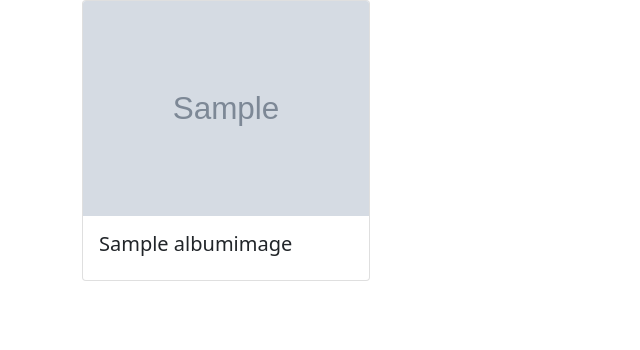
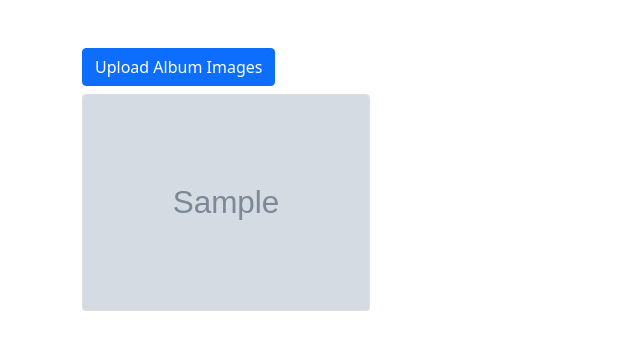
Before and after one commit to koushik21bk/Securesnap, a Django app: a page that uses photo_share/templates/base.html in a window 1280 px wide. Shown: the part 56-406 px from the top of the page, without its empty margins (0-640 px from the left). Run offline with Django 4.2, Linux system fonts and the light colour scheme; a user stored in the database is signed in; tables that the repository leaves empty hold one stand-in row (values such as "Sample post"); grey boxes marked "Sample" are stand-in pictures.

Commit message:
Updated album templates.

```diff
--- a/photo_share/album/admin.py
+++ b/photo_share/album/admin.py
@@ -22,7 +22,6 @@ class AlbumModelAdmin(admin.ModelAdmin):
 @admin.register(AlbumImage)
 class AlbumImageModelAdmin(admin.ModelAdmin):
     list_display = [
-        'name',
         'image',
         'upload_date',
         'album',
@@ -30,7 +29,6 @@ class AlbumImageModelAdmin(admin.ModelAdmin):
     ]
 
     search_fields = [
-        'name',
         'user',
     ]
 
--- a/photo_share/album/forms.py
+++ b/photo_share/album/forms.py
@@ -25,11 +25,9 @@ class AlbumImageUploadForm(forms.ModelForm):
         model = AlbumImage
 
         fields = [
-            'name',
             'image',
         ]
 
         widgets = {
-            'name': text_input,
             'image': image_input,
         }
--- a/photo_share/album/models.py
+++ b/photo_share/album/models.py
@@ -14,7 +14,8 @@ class Album(models.Model):
     status = models.CharField(
         max_length=7, choices=Status.choices, default=Status.PUBLIC)
     creation_date = models.DateTimeField(auto_now_add=True)
-    user = models.ForeignKey(User, on_delete=models.CASCADE)
+    user = models.ForeignKey(
+        User, on_delete=models.CASCADE, related_name='albums')
 
     def __str__(self) -> str:
         return self.name
@@ -35,23 +36,19 @@ class Album(models.Model):
 
 
 class AlbumImage(models.Model):
-    name = models.CharField(max_length=50)
     image = models.ImageField(upload_to='images/')
     upload_date = models.DateTimeField(auto_now_add=True)
-    album = models.ForeignKey(Album, on_delete=models.CASCADE)
-    user = models.ForeignKey(User, on_delete=models.CASCADE)
+    album = models.ForeignKey(
+        Album, on_delete=models.CASCADE, related_name='album_images')
+    user = models.ForeignKey(
+        User, on_delete=models.CASCADE, related_name='album_image_user')
 
     def __str__(self) -> str:
-        return self.name
+        return str(self.image)
 
     class Meta:
         indexes = [
-            models.Index(fields=['name'], name='album_image_name'),
-        ]
-
-        constraints = [
-            models.UniqueConstraint(
-                fields=['name', 'user'], name='album_image_unique_name_user')
+            models.Index(fields=['image'], name='album_image_idx'),
         ]
 
         ordering = ['-upload_date']
--- a/photo_share/album/templates/album/album.html
+++ b/photo_share/album/templates/album/album.html
@@ -5,18 +5,21 @@
 {% endblock title %}
 
 {% block content %}
+
+    {% if request.user.username == profile.username %}
+        <a href="{% url 'album:upload-image' request.user.slug album.pk %}" class="btn btn-primary">
+            Upload Album Images
+        </a>
+    {% endif %}
+
     {% for image in images %}
-        <div class="card" style="width: 18rem;">
-            <img src="{{ image.image.url }}" alt="{{ image.name }}" class="card-img-top">
-            <div class="card-body">
-                <h5 class="card-title">
-                    {{ image.name }}
-                </h5>
-            </div>
+        <div class="card mb-4 mt-2" style="width: 18rem;">
+            <img src="{{ image.image.url }}" alt="" class="card-img-top">
         </div>
     {% empty %}
         <p>
             There are no images in this album.
         </p>
     {% endfor %}
+
 {% endblock content %}
--- a/photo_share/album/templates/album/albums.html
+++ b/photo_share/album/templates/album/albums.html
@@ -6,7 +6,10 @@
 
 {% block content %}
     {% for album in albums %}
-        <div class="card">
+        <div class="card text-center" style="width: 18rem;">
+           {% with first_image=album.album_images.first %}
+           <img src="{{ first_image.image.url }}" alt="" class="card-img-top">
+           {% endwith %}
             <div class="card-body">
                 <h5 class="card-title">
                     {{ album.name }}
--- a/photo_share/album/urls.py
+++ b/photo_share/album/urls.py
@@ -11,6 +11,8 @@ urlpatterns = [
     path('photos/<slug:slug>/albums/', views.AlbumsView.as_view(), name='albums'),
     path('photos/<slug:slug>/album/<int:pk>/',
          views.AlbumView.as_view(), name='album'),
+    path('photos/<slug:slug>/album/<int:pk>/upload-image/',
+         views.AlbumImageUploadView.as_view(), name='upload-image'),
 ]
 
 if settings.DEBUG:
--- a/photo_share/album/views.py
+++ b/photo_share/album/views.py
@@ -3,7 +3,7 @@ from django.views.generic.edit import CreateView
 from django.views.generic.list import ListView
 from django.views.generic.detail import DetailView
 from django.urls import reverse_lazy
-from .forms import AlbumCreationForm
+from .forms import AlbumCreationForm, AlbumImageUploadForm
 from .models import Album, AlbumImage
 from user.models import User
 
@@ -17,19 +17,6 @@ class AlbumCreationView(CreateView):
     def get_success_url(self) -> str:
         return reverse_lazy('user:profile', args=[self.request.user.slug])
 
-    def form_valid(self, form):
-        form.instance.user = self.request.user
-        images = self.request.FILES.getlist('images')
-        for image in images:
-            photo = AlbumImage.objects.create(
-                name=image.name,
-                image=image,
-                album=self.get_object,
-                user=self.request.user
-            )
-            photo.save()
-        return super().form_valid(form)
-
 
 class AlbumsView(ListView):
     """Use this view to list all albums of the profile user"""
@@ -38,11 +25,15 @@ class AlbumsView(ListView):
     context_object_name = 'albums'
 
     def get_queryset(self):
+        # Get the user's slug field of the profile that is being viewed
         user = self.kwargs['slug']
+        # Return all albums that belong to the profile user
+        # that is being viewed
         return Album.objects.filter(user__username=user)
 
     def get_context_data(self, **kwargs):
         context = super().get_context_data(**kwargs)
+        # Get the user object from the `slug` field in the url
         context["profile_user"] = User.objects.get(
             username=self.kwargs['slug'])
         return context
@@ -57,4 +48,31 @@ class AlbumView(DetailView):
         context = super().get_context_data(**kwargs)
         context["images"] = AlbumImage.objects.filter(
             album__id=self.kwargs['pk'])
+        context['profile'] = User.objects.get(slug=self.kwargs['slug'])
         return context
+
+
+class AlbumImageUploadView(CreateView):
+    model = AlbumImage
+    template_name = 'album/upload-image.html'
+    # form_class = AlbumImageUploadForm
+
+    fields = [
+        'image',
+    ]
+
+    def get_success_url(self) -> str:
+        return reverse_lazy('album:album', args=[self.request.user.slug, self.kwargs['pk']])
+
+    def form_valid(self, form):
+        images = self.request.FILES.getlist('image')
+        for image in images:
+            AlbumImage.objects.create(
+                image=image,
+                album=Album.objects.get(pk=self.kwargs['pk']),
+                user=self.request.user
+            )
+            form.instance.user = self.request.user
+            form.instance.album = Album.objects.get(pk=self.kwargs['pk'])
+
+        return super().form_valid(form)
--- a/photo_share/templates/base.html
+++ b/photo_share/templates/base.html
@@ -14,7 +14,7 @@ It is already suited for bootstrap.
 </head>
 <body>
     {% include 'navbar.html' %}
-    <div class="container">
+    <div class="container mt-5 mb-5">
         {% block content %}{% endblock content %}
     </div>
     <script src="https://cdn.jsdelivr.net/npm/bootstrap@5.0.2/dist/js/bootstrap.bundle.min.js" integrity="sha384-MrcW6ZMFYlzcLA8Nl+NtUVF0sA7MsXsP1UyJoMp4YLEuNSfAP+JcXn/tWtIaxVXM" crossorigin="anonymous"></script>
```
Also changed, not shown: photo_share/album/templates/album/create-album.html (+3 -16 lines), photo_share/album/templates/album/upload-image.html (added, +20 -0 lines), photo_share/album/migrations/0004_remove_albumimage_album_image_unique_name_user_and_more.py (added), photo_share/album/migrations/0005_alter_albumimage_album_alter_albumimage_user.py (added), photo_share/album/migrations/0006_alter_album_user.py (added), 1 other file.
